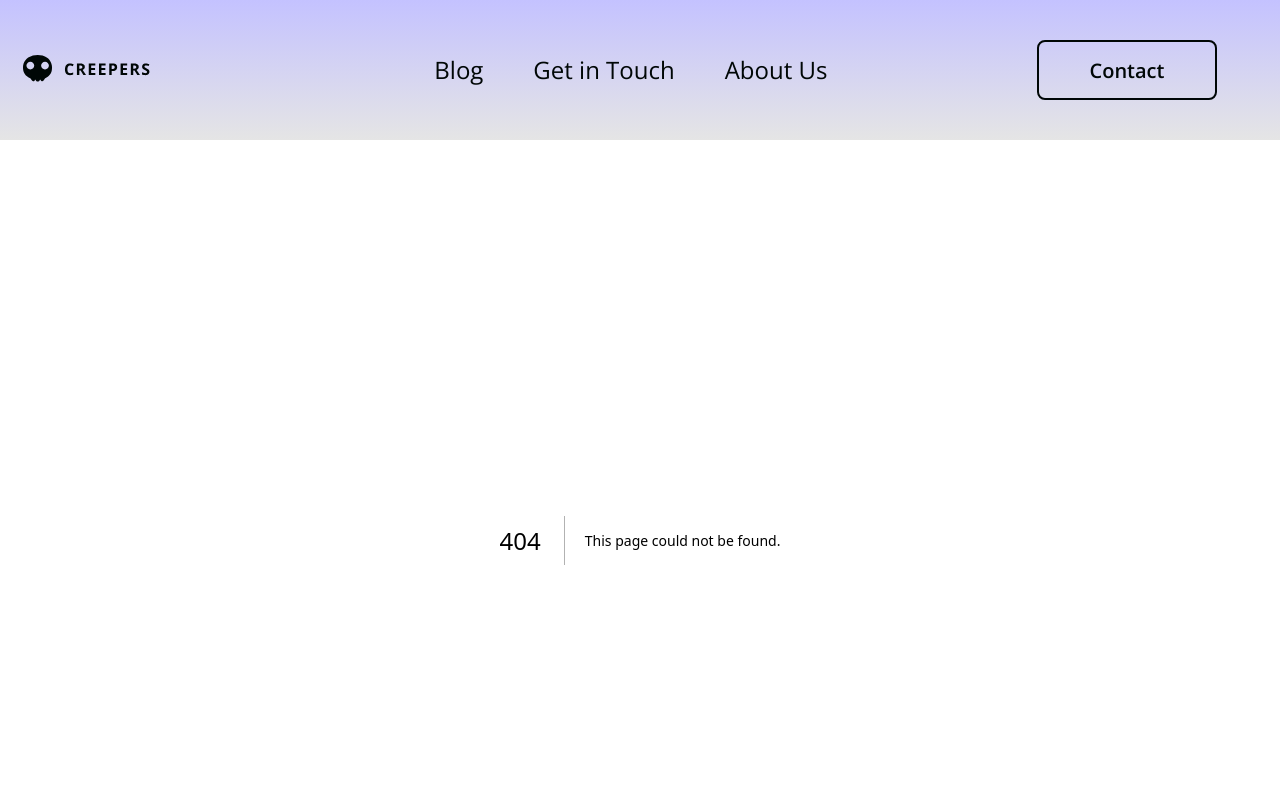
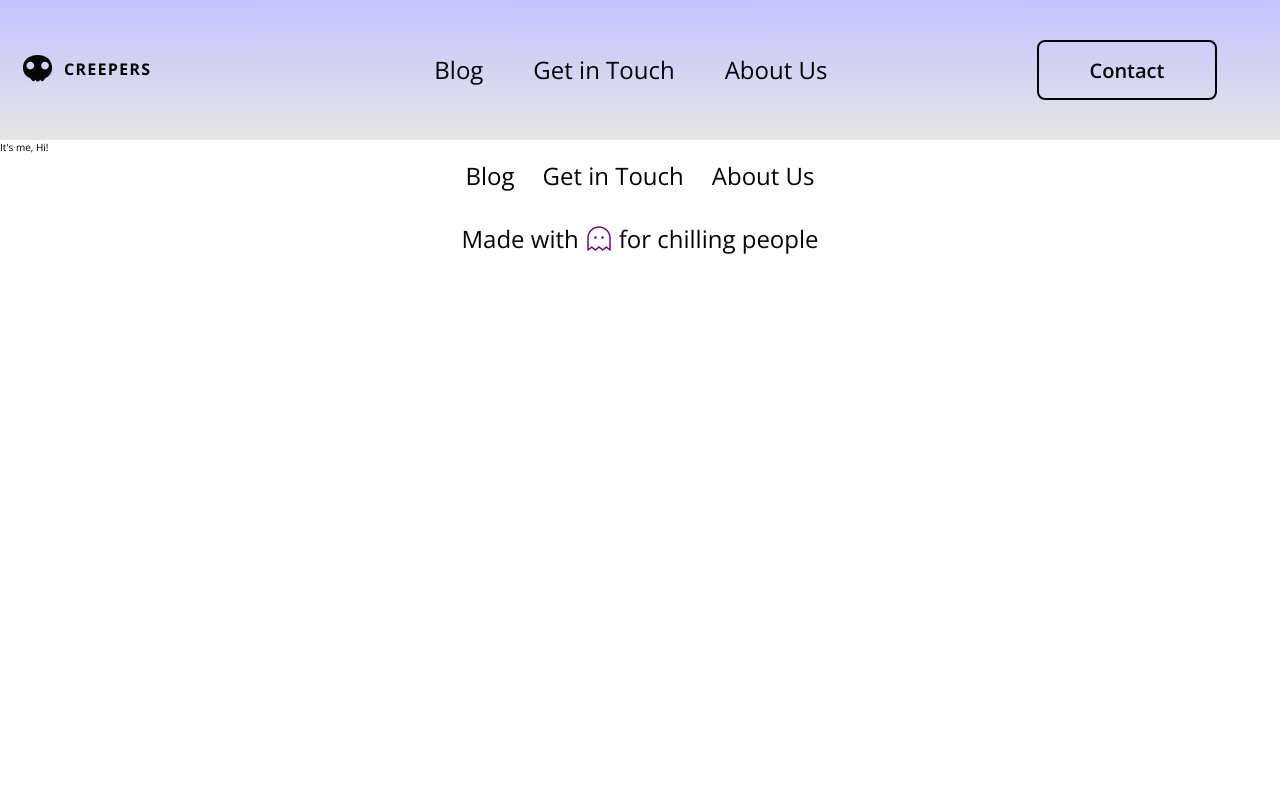
Before and after one commit to kellycesario/chilling-chronicles-of-hydes-creepers, a Next.js app: page /about in a window 1280 px wide. Before the commit this address had no page. Shown: the top 800 px of the page. Built offline with nearby package versions, Linux system fonts and the light colour scheme.

Commit message:
feat: create new pages

```diff
--- /dev/null
+++ b/src/app/about/page.tsx
@@ -0,0 +1,9 @@
+'use client'
+
+export default function About() {
+  return (
+    <main>
+      <div>It's me, Hi!</div>
+    </main>
+  )
+}
```
Also changed, not shown: src/app/chilling-blog/page.tsx (added, +9 -0 lines), src/app/summon/page.tsx (added, +9 -0 lines).
